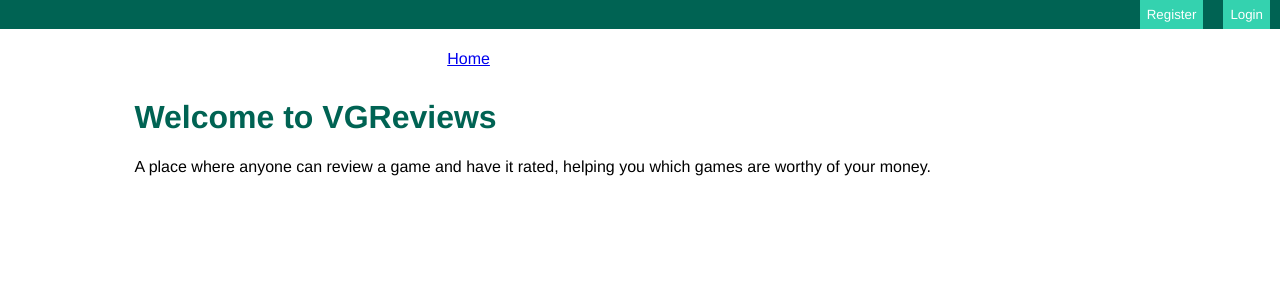
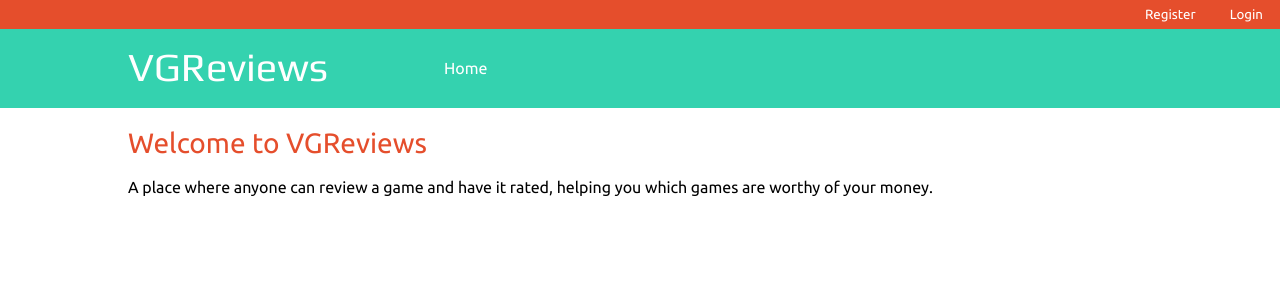
Before and after one commit to jli-hashrocket/vgreviews_django, a Django app: page / in a window 1280 px wide. Shown: the top 300 px of the page. Run offline with Django 3.2, Linux system fonts and the light colour scheme; parts of the project's set-up code (start-up, migrations or seed data) failed here and were passed over.

Commit message:
base styles

```diff
--- a/apps/reviews/static/reviews/css/main.css
+++ b/apps/reviews/static/reviews/css/main.css
@@ -1,21 +1,49 @@
 body{
-  font-family: Helvetica, Arial, sans-serif;
+  font-family: 'Ubuntu', sans-serif;
   font-size: 1em;
+  margin: 0;
 }
 
-.container a {
+#header {
+  margin-top: 28px;
+  width: 100%;
+  background: #34d2af;
+  margin-left: 0;
+  padding: 5px 0;
+  color: #fff;
+}
+
+nav a {
+  color:#fff;
+}
+
+.container {
+  width: 80%;
+  margin: auto;
+}
+
+.logo {
+  display: block;
+  float: left;
+  font-size: 2.5em;
+  font-family: 'play', sans-serif;
+  margin-top: -5px;
+}
+ a {
   text-decoration: none;
-  color: #005749;
+  color: #E54E2C;
   transition: color 0.5s ease;
   -webkit-transition: color 0.5s ease;
 }
 
 .container a:hover{
-  color: #00AD91;
+  color: #046B54;
 }
 
 h1{
-  color: #006353;
+  color: #E54E2C;
+  font-size: 1.75em;
+  font-weight: 400;
 }
 
 .welcome {
@@ -23,10 +51,6 @@ h1{
   display: inline-block;
   margin: 5px 10px;
   float: right;
-}
-nav {
-  clear: both;
-  margin-top: 40px;
 }
 
 nav li{
@@ -59,7 +83,7 @@ nav {
 }
 
 #main-nav li:hover > ul {
-  background-color: #FF8940;
+  background-color: #046B54;
   display: block;
   margin: 10px 0;
   padding: 15px 0;
@@ -69,10 +93,14 @@ nav {
   z-index: 10;
 }
 
+#main-nav li:hover > ul li:hover a:hover{
+  color: #fff;
+}
+
 .guest-action {
   width: 100%;
   display: block;
-  background-color: #006353;
+  background-color: #E54E2C;
   position: absolute;
   top: 0;
   left: 0;
@@ -81,7 +109,6 @@ nav {
 .action-btn {
   display: block;
   color: #ffffff;
-  background-color: #34d2af;
   padding: 7px;
   text-align: center;
   float: right;
@@ -116,7 +143,7 @@ table {
 }
 
 th {
-  background-color: #00947C;
+  background-color: #E54E2C;
   color: #ffffff;
 }
 
--- a/apps/reviews/templates/reviews/base.html
+++ b/apps/reviews/templates/reviews/base.html
@@ -5,21 +5,28 @@
     <meta charset="utf-8" />
     <meta name="viewport" content="width=device-width, initial-scale=1.0" />
     <title>VGReviews{% block title%}{% endblock %}</title>
+    <link href='http://fonts.googleapis.com/css?family=Play:400,700' rel='stylesheet' type='text/css'>
+    <link href='http://fonts.googleapis.com/css?family=Ubuntu' rel='stylesheet' type='text/css'>
     <script scr="{% static 'reviews/dajax/jquery.dajax.core.js' %}"></script>
     {% block stylesheets %}
       <link href="{% static 'reviews/css/main.css' %}" media="screen" rel="stylesheet" />
     {% endblock %}
   </head>
   <body>
-    <div id="main">
     {% if user.is_authenticated %}
       <div class="guest-action">
         <a class="action-btn" href="/accounts/logout">Log Out</a>
         <span class="welcome">Welcome, {{ user }}</span>
       </div>
     {% else %}
-        <div class="guest-action"><a class="action-btn" href="/accounts/login">Login</a> <a class = "action-btn" href="/accounts/register">Register</a></div>
+      <div class="guest-action">
+        <a class="action-btn" href="/accounts/login">Login</a> <a class = "action-btn" href="/accounts/register">Register</a>
+      </div>
     {% endif %}
+
+    <div id="header">
+      <div class="container">
+        <span class="logo">VGReviews</span>
         <nav>
           <ul id="main-nav">
             <li><a href="/">Home</a></li>
@@ -39,10 +46,11 @@
             {% endif %}
           </ul>
         </nav>
-      <div class="container">
+      </div>
+    </div>
+    <div id="main">
       {% block content %}
       {% endblock%}
-      </div>
     </div>
     <script src="{% static 'reviews/js/lib/jquery-min.js' %}"></script>
     <script src="{% static 'reviews/js/review.js' %}"></script>
```
Lines whose indentation alone changed are shown as unchanged.
